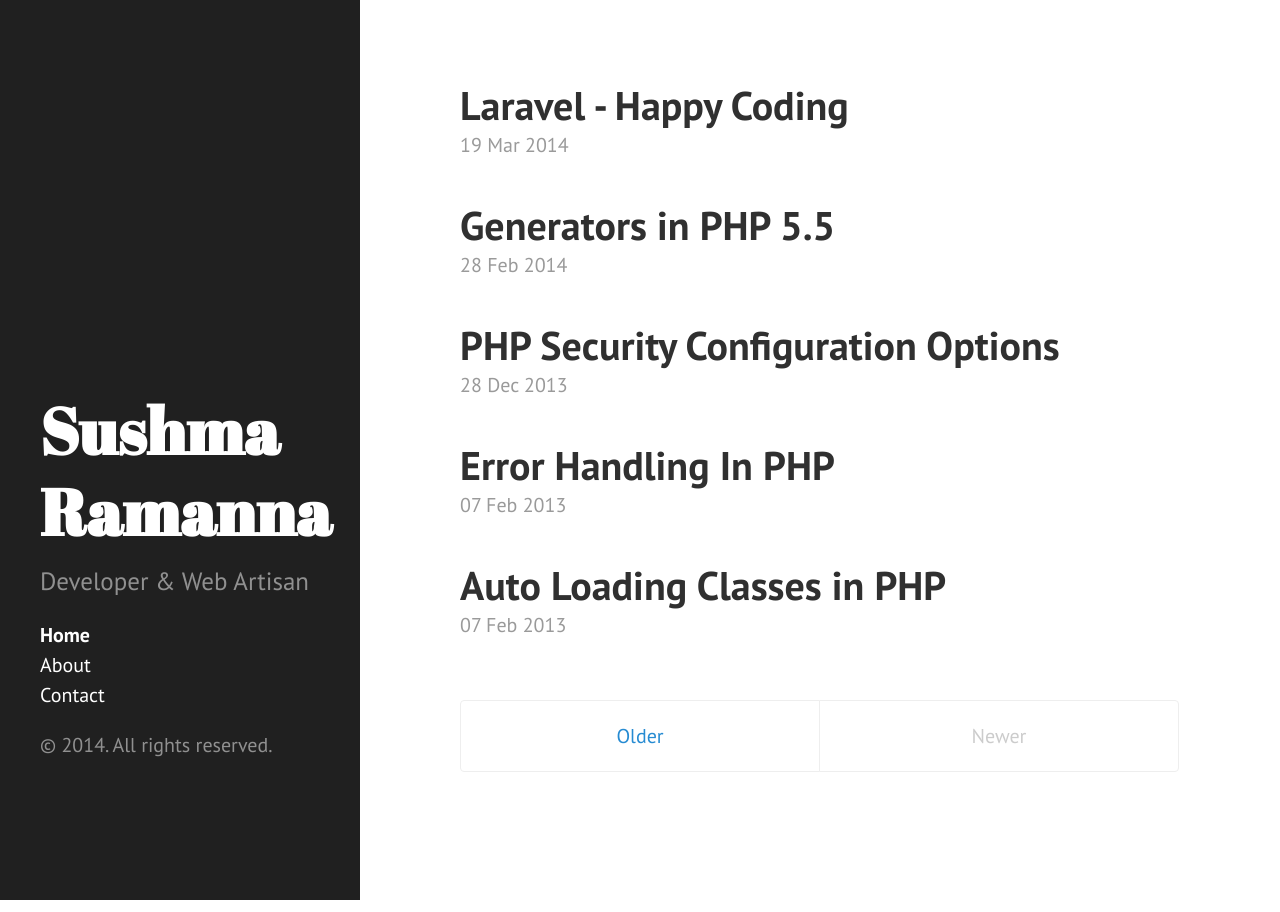
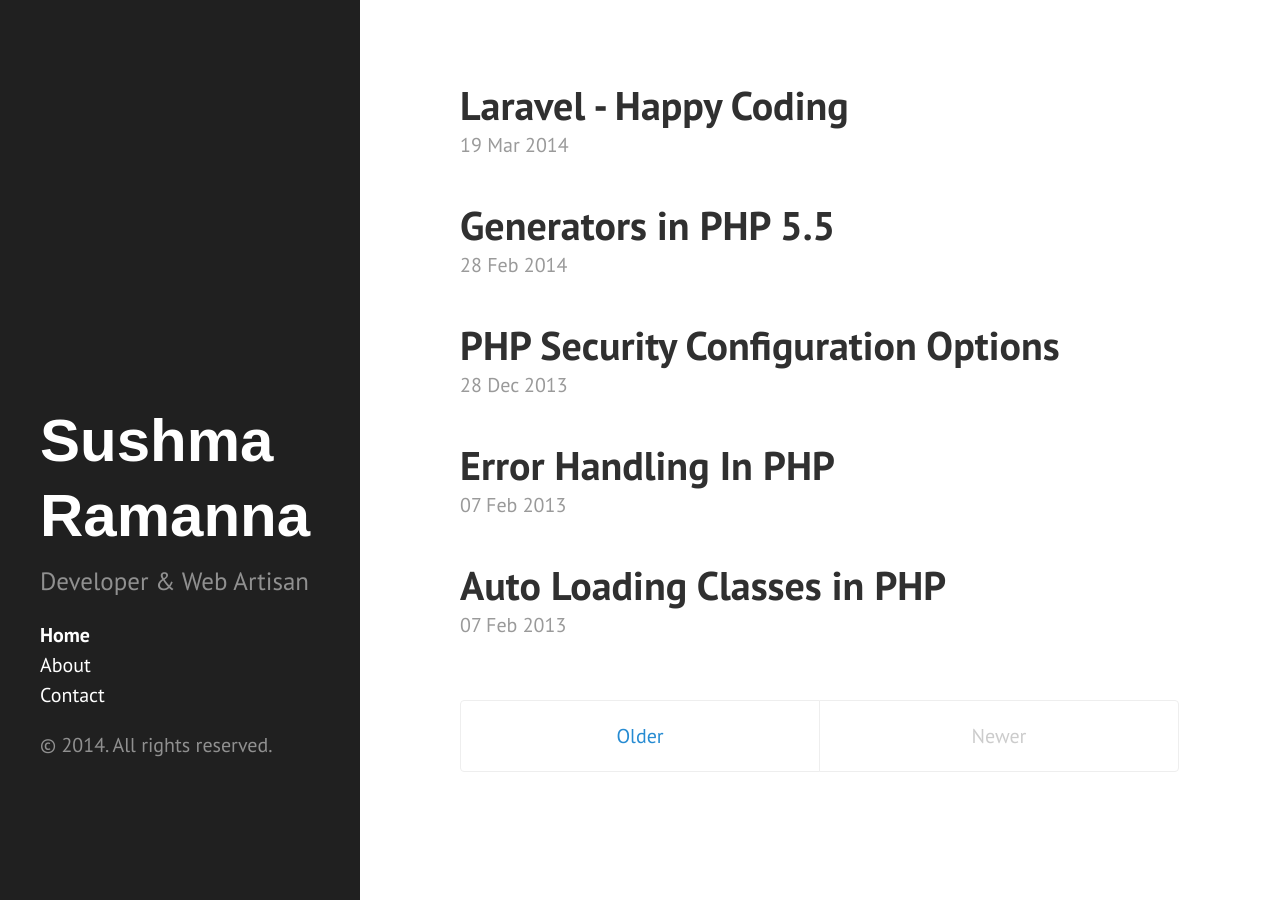
Before and after one commit to sushma-r/sushma-r.github.io, a Jekyll site: the page built from index.html, in a window 1280 px wide. Built offline with Jekyll 4.4.1, drawn with Linux system fonts in a browser that asks for light colours; Markdown is read by kramdown in place of the engine named in the settings; the list of posts is cut into pages by our own code.

Commit message:
h1 font family and size has been changed

```diff
--- a/public/css/hyde.css
+++ b/public/css/hyde.css
@@ -79,8 +79,8 @@ html {
 .sidebar-about h1 {
   color: #fff;
   margin-top: 0;
-  font-family: "Abril Fatface", serif;
-  font-size: 3.25rem;
+  font-family: "Arial","sans-serif";/*  "Abril Fatface", serif; */
+  font-size: 3rem; /* 3.25rem; */
 }
 
 /* Sidebar nav */
```
